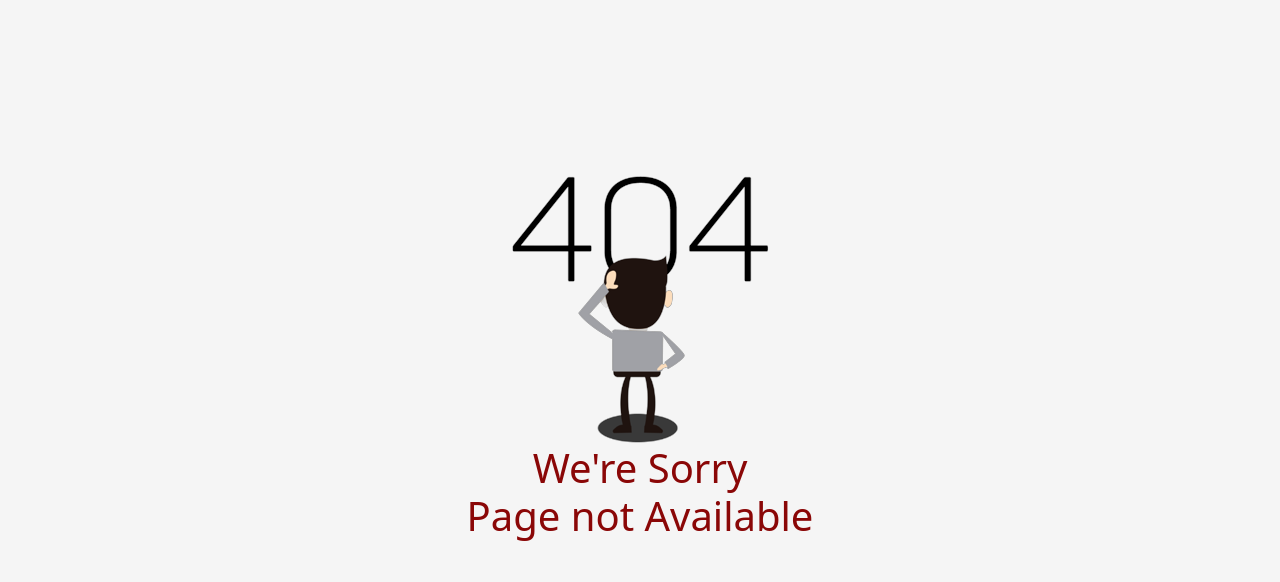
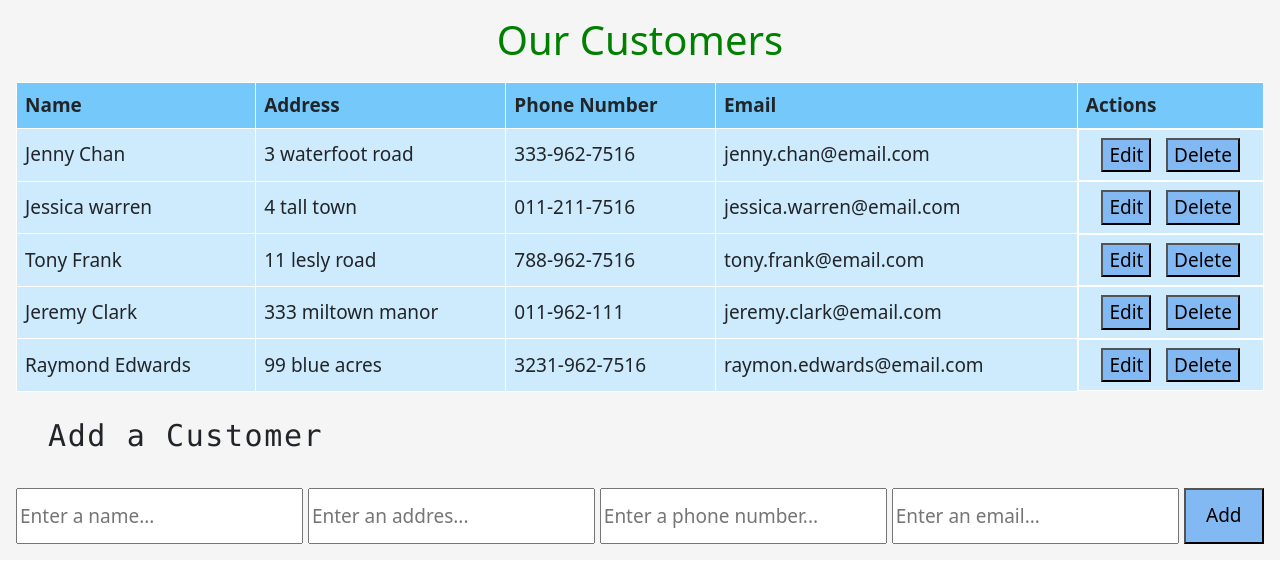
Before and after one commit to PriyankaSinghThakuri/E-commerce-application, a React (Create React App) app: page /customers in a window 1280 px wide. Shown: the top 582 px of the page. Built offline with nearby package versions, Linux system fonts and the light colour scheme.

Commit message:
customerpage update

```diff
--- a/src/App.js
+++ b/src/App.js
@@ -7,9 +7,10 @@
 import Dashboard from "./components/Dashboard/Dashboard";
 import Profile from "./components/Profile/Profile";
 import NoMatchPage from "./components/NoMatchPage/NoMatchPage";
-import Users from "./components/Users/Users";
+import Users from "./components/Users/Customers";
 import Admin from "./components/Admin/Admin";
 import Home from "./components/Home/Home";
+import Customers from "./components/Users/Customers";
 
 function App() {
   return (
@@ -38,6 +39,7 @@
               </RequireAuth>
             }
           />
+          <Route path="customers" element={<Customers />} />
           <Route path="admin" element={<Admin />}>
             <Route path="users" element={<Users />} />
           </Route>
--- a/src/components/NavBar/NavBar.css
+++ b/src/components/NavBar/NavBar.css
@@ -72,6 +72,9 @@
     height: 1.5rem;
     width: 2rem;
 }
+.search-btn:hover{
+    background-color: rgb(163, 114, 204);
+}
 .cart-icon{
     height: 2.5rem;
     width: 3rem;
--- a/src/components/Products/FlashSale/FlashSale.css
+++ b/src/components/Products/FlashSale/FlashSale.css
@@ -15,9 +15,9 @@
     position: sticky;
 }
 .flashsale_img{
-    height: 80%;
+    height: 90%;
     width: 70%;
 }
 .product_descp{
-    margin-top: 3rem;
+    margin-top: 2rem;
 }
--- a/src/components/Sidebar/Sidebar.jsx
+++ b/src/components/Sidebar/Sidebar.jsx
@@ -50,11 +50,11 @@
               </CDBSidebarMenuItem>
             </NavLink>
 
-            {/* <NavLink exact to="/analytics" activeClassName="activeClicked">
-              <CDBSidebarMenuItem icon="chart-line">Analytics</CDBSidebarMenuItem>
+            <NavLink exact to="customers">
+              <CDBSidebarMenuItem icon="chart-line">Customers</CDBSidebarMenuItem>
             </NavLink>
 
-            <NavLink exact to="/hero404" target="_blank" activeClassName="activeClicked">
+            {/* <NavLink exact to="/hero404" target="_blank" activeClassName="activeClicked">
               <CDBSidebarMenuItem icon="exclamation-circle">404 page</CDBSidebarMenuItem>
             </NavLink> */}
           </CDBSidebarMenu>
--- a/src/components/Signin/Signin.css
+++ b/src/components/Signin/Signin.css
@@ -1,10 +1,10 @@
 .login{
   background-color: whitesmoke;
-  padding-bottom: 7.5rem;
+  padding-bottom: 5.5rem;
 }
 .login-form{
     width: 35rem;
-    height: 31rem;
+    height: 33rem;
     border: 5px solid whitesmoke;
     margin-left: 32rem;
     border-radius: 5px;
--- /dev/null
+++ b/src/components/Users/Customers.css
@@ -0,0 +1,117 @@
+.app-container {
+    display: flex;
+    flex-direction: column;
+    gap: 10px;
+    padding: 1rem;
+  }
+
+  table {
+    border-collapse: collapse;
+    width: 70%;
+  }
+
+  th,td {
+    border: 1px solid #ffffff;
+    text-align: left;
+    padding: 8px;
+    font-size: 32px;
+  }
+
+  th {
+    background-color: rgb(117, 201, 250);
+  }
+
+  td {
+    background-color: rgb(205, 235, 253);
+  }
+
+  form {
+    display: flex;
+    gap: 5px;
+  }
+
+  form td:last-child {
+    display: flex;
+    justify-content: space-evenly;
+  }
+
+  form * {
+    font-size: 28px;
+  }
+  .app-container {
+    display: flex;
+    flex-direction: column;
+    gap: 10px;
+    padding: 1rem;
+  }
+
+  table {
+    border-collapse: collapse;
+    width: 100%;
+  }
+
+  th,
+  td {
+    border: 1px solid #ffffff;
+    text-align: left;
+    padding: 8px;
+    font-size: 32px;
+  }
+
+  th {
+    background-color: rgb(117, 201, 250);
+  }
+
+  td {
+    background-color: rgb(205, 235, 253);
+  }
+
+  form {
+    display: flex;
+    gap: 5px;
+  }
+
+  form td:last-child {
+    display: flex;
+    justify-content: space-evenly;
+  }
+
+  form * {
+    font-size: 19px;
+  }
+  #cust-name{
+    height: 3.5rem;
+    width: 20rem;
+  }
+  #cust-address{
+    height: 3.5rem;
+    width: 20rem;
+  }
+  #cust-email{
+    height: 3.5rem;
+    width: 20rem;
+  }
+  #cust-number{
+    height: 3.5rem;
+    width: 20rem;
+  }
+  .add-btn{
+    height: 3.5rem;
+    width: 5.5rem;
+    background-color: rgb(131, 185, 243);
+  }
+  .add-btn:hover{
+    background-color: rgb(17, 131, 202);
+  }
+  .edit-btn{
+    background-color: rgb(131, 185, 243);
+  }
+  .edit-btn:hover{
+    background-color: rgb(17, 131, 202);
+  }
+  .delete-btn{
+    background-color: rgb(131, 185, 243);
+  }
+  .delete-btn:hover{
+    background-color: rgb(17, 131, 202);
+  }
--- /dev/null
+++ b/src/components/Users/Customers.jsx
@@ -0,0 +1,190 @@
+import React, { useState, Fragment } from "react";
+import { nanoid } from "nanoid";
+import "./Customers.css";
+import data from "./mock-data.json";
+import ReadOnlyRow from "./ReadOnlyRow";
+import EditableRow from "./EditableRow";
+
+const App = () => {
+  const [contacts, setContacts] = useState(data);
+  const [addFormData, setAddFormData] = useState({
+    fullName: "",
+    address: "",
+    phoneNumber: "",
+    email: "",
+  });
+
+  const [editFormData, setEditFormData] = useState({
+    fullName: "",
+    address: "",
+    phoneNumber: "",
+    email: "",
+  });
+
+  const [editContactId, setEditContactId] = useState(null);
+
+  const handleAddFormChange = (event) => {
+    event.preventDefault();
+
+    const fieldName = event.target.getAttribute("name");
+    const fieldValue = event.target.value;
+
+    const newFormData = { ...addFormData };
+    newFormData[fieldName] = fieldValue;
+
+    setAddFormData(newFormData);
+  };
+
+  const handleEditFormChange = (event) => {
+    event.preventDefault();
+
+    const fieldName = event.target.getAttribute("name");
+    const fieldValue = event.target.value;
+
+    const newFormData = { ...editFormData };
+    newFormData[fieldName] = fieldValue;
+
+    setEditFormData(newFormData);
+  };
+
+  const handleAddFormSubmit = (event) => {
+    event.preventDefault();
+
+    const newContact = {
+      id: nanoid(),
+      fullName: addFormData.fullName,
+      address: addFormData.address,
+      phoneNumber: addFormData.phoneNumber,
+      email: addFormData.email,
+    };
+
+    const newContacts = [...contacts, newContact];
+    setContacts(newContacts);
+  };
+
+  const handleEditFormSubmit = (event) => {
+    event.preventDefault();
+
+    const editedContact = {
+      id: editContactId,
+      fullName: editFormData.fullName,
+      address: editFormData.address,
+      phoneNumber: editFormData.phoneNumber,
+      email: editFormData.email,
+    };
+
+    const newContacts = [...contacts];
+
+    const index = contacts.findIndex((contact) => contact.id === editContactId);
+
+    newContacts[index] = editedContact;
+
+    setContacts(newContacts);
+    setEditContactId(null);
+  };
+
+  const handleEditClick = (event, contact) => {
+    event.preventDefault();
+    setEditContactId(contact.id);
+
+    const formValues = {
+      fullName: contact.fullName,
+      address: contact.address,
+      phoneNumber: contact.phoneNumber,
+      email: contact.email,
+    };
+
+    setEditFormData(formValues);
+  };
+
+  const handleCancelClick = () => {
+    setEditContactId(null);
+  };
+
+  const handleDeleteClick = (contactId) => {
+    const newContacts = [...contacts];
+
+    const index = contacts.findIndex((contact) => contact.id === contactId);
+
+    newContacts.splice(index, 1);
+
+    setContacts(newContacts);
+  };
+
+  return (
+    <div className="app-container">
+      <h1>Our Customers</h1>
+      <form onSubmit={handleEditFormSubmit}>
+        <table>
+          <thead>
+            <tr>
+              <th>Name</th>
+              <th>Address</th>
+              <th>Phone Number</th>
+              <th>Email</th>
+              <th>Actions</th>
+            </tr>
+          </thead>
+          <tbody>
+            {contacts.map((contact) => (
+              <Fragment>
+                {editContactId === contact.id ? (
+                  <EditableRow
+                    editFormData={editFormData}
+                    handleEditFormChange={handleEditFormChange}
+                    handleCancelClick={handleCancelClick}
+                  />
+                ) : (
+                  <ReadOnlyRow
+                    contact={contact}
+                    handleEditClick={handleEditClick}
+                    handleDeleteClick={handleDeleteClick}
+                  />
+                )}
+              </Fragment>
+            ))}
+          </tbody>
+        </table>
+      </form>
+
+      <h2 style={{paddingTop: "1rem"}}>Add a Customer</h2>
+      <form onSubmit={handleAddFormSubmit}>
+        <input
+          type="text"
+          name="fullName"
+          required="required"
+          placeholder="Enter a name..."
+          id="cust-name"
+          onChange={handleAddFormChange}
+        />
+        <input
+          type="text"
+          name="address"
+          required="required"
+          placeholder="Enter an addres..."
+          id="cust-address"
+          onChange={handleAddFormChange}
+        />
+        <input
+          type="text"
+          name="phoneNumber"
+          required="required"
+          placeholder="Enter a phone number..."
+          id="cust-number"
+          onChange={handleAddFormChange}
+        />
+        <input
+          type="email"
+          name="email"
+          required="required"
+          placeholder="Enter an email..."
+          id="cust-email"
+          onChange={handleAddFormChange}
+        />
+        <button type="submit" className="add-btn">Add</button>
+      </form>
+    </div>
+  );
+};
+
+export default App;
--- /dev/null
+++ b/src/components/Users/EditableRow.js
@@ -0,0 +1,60 @@
+import React from "react";
+
+const EditableRow = ({
+  editFormData,
+  handleEditFormChange,
+  handleCancelClick,
+}) => {
+  return (
+    <tr>
+      <td>
+        <input
+          type="text"
+          required="required"
+          placeholder="Enter a name..."
+          name="fullName"
+          value={editFormData.fullName}
+          onChange={handleEditFormChange}
+        ></input>
+      </td>
+      <td>
+        <input
+          type="text"
+          required="required"
+          placeholder="Enter an address..."
+          name="address"
+          value={editFormData.address}
+          onChange={handleEditFormChange}
+        ></input>
+      </td>
+      <td>
+        <input
+          type="text"
+          required="required"
+          placeholder="Enter a phone number..."
+          name="phoneNumber"
+          value={editFormData.phoneNumber}
+          onChange={handleEditFormChange}
+        ></input>
+      </td>
+      <td>
+        <input
+          type="email"
+          required="required"
+          placeholder="Enter an email..."
+          name="email"
+          value={editFormData.email}
+          onChange={handleEditFormChange}
+        ></input>
+      </td>
+      <td>
+        <button type="submit">Save</button>
+        <button type="button" onClick={handleCancelClick}>
+          Cancel
+        </button>
+      </td>
+    </tr>
+  );
+};
+
+export default EditableRow;
--- /dev/null
+++ b/src/components/Users/ReadOnlyRow.js
@@ -0,0 +1,31 @@
+import React from "react";
+import "./Customers.css";
+
+const ReadOnlyRow = ({ contact, handleEditClick, handleDeleteClick }) => {
+  return (
+    <tr>
+      <td>{contact.fullName}</td>
+      <td>{contact.address}</td>
+      <td>{contact.phoneNumber}</td>
+      <td>{contact.email}</td>
+      <td>
+        <button
+          type="button"
+          onClick={(event) => handleEditClick(event, contact)}
+          className="edit-btn"
+        >
+          Edit
+        </button>
+        <button
+          type="button"
+          onClick={() => handleDeleteClick(contact.id)}
+          className="delete-btn"
+        >
+          Delete
+        </button>
+      </td>
+    </tr>
+  );
+};
+
+export default ReadOnlyRow;
--- a/src/components/Users/Users.jsx
+++ /dev/null
@@ -1,11 +0,0 @@
-import React from "react";
-
-const Users = () => {
-  return (
-    <>
-      <div>Users</div>
-    </>
-  );
-};
-
-export default Users;
--- /dev/null
+++ b/src/components/Users/mock-data.json
@@ -0,0 +1,37 @@
+[
+    {
+      "id": 1,
+      "fullName": "Jenny Chan",
+      "address": "3 waterfoot road",
+      "phoneNumber": "333-962-7516",
+      "email": "jenny.chan@email.com"
+    },
+    {
+      "id": 2,
+      "fullName": "Jessica warren",
+      "address": "4 tall town",
+      "phoneNumber": "011-211-7516",
+      "email": "jessica.warren@email.com"
+    },
+    {
+      "id": 3,
+      "fullName": "Tony Frank",
+      "address": "11 lesly road",
+      "phoneNumber": "788-962-7516",
+      "email": "tony.frank@email.com"
+    },
+    {
+      "id": 4,
+      "fullName": "Jeremy Clark",
+      "address": "333 miltown manor",
+      "phoneNumber": "011-962-111",
+      "email": "jeremy.clark@email.com"
+    },
+    {
+      "id": 5,
+      "fullName": "Raymond Edwards",
+      "address": "99 blue acres",
+      "phoneNumber": "3231-962-7516",
+      "email": "raymon.edwards@email.com"
+    }
+  ]
```
